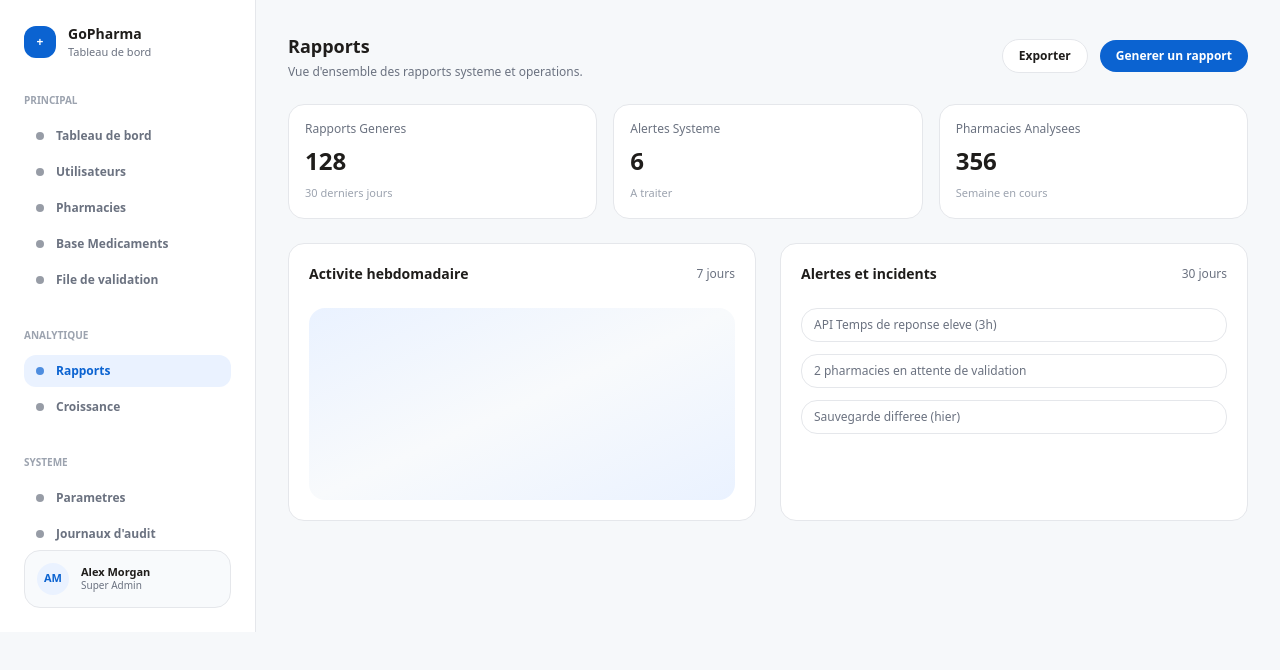
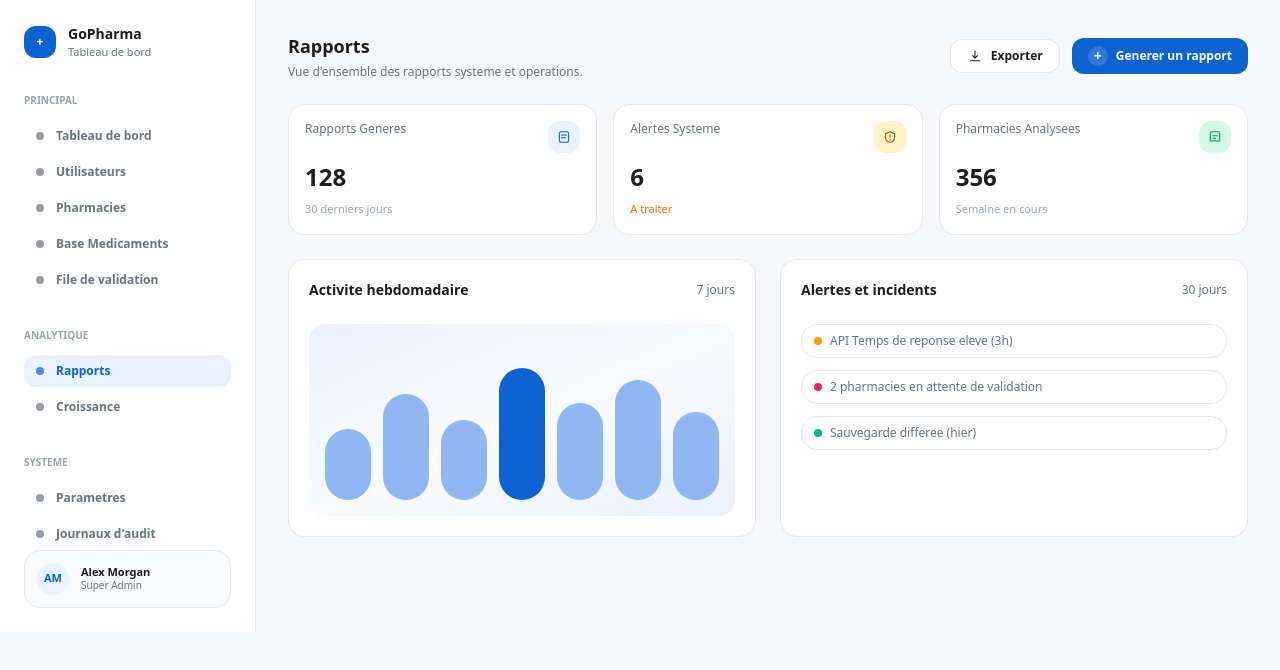
Before and after one commit to ai-embed/gopharma, a Next.js app: page /admin/reports in a window 1280 px wide. Shown: the top 670 px of the page. Built offline with nearby package versions, Linux system fonts and the light colour scheme.

Commit message:
feat: align admin reports and growth

```diff
--- a/src/app/admin/growth/page.tsx
+++ b/src/app/admin/growth/page.tsx
@@ -1,8 +1,88 @@
 const growthStats = [
-  { label: "Nouveaux utilisateurs", value: "+18%", note: "Ce mois" },
-  { label: "Pharmacies ajoutees", value: "+12", note: "Ce mois" },
-  { label: "Recherches totales", value: "98k", note: "30 jours" },
+  {
+    label: "Nouveaux utilisateurs",
+    value: "+18%",
+    note: "Ce mois",
+    noteTone: "emerald",
+    tone: "blue",
+    icon: (
+      <svg viewBox="0 0 24 24" className="h-4 w-4" aria-hidden="true">
+        <path
+          d="M8 11a3 3 0 1 0-3-3 3 3 0 0 0 3 3zm8 0a3 3 0 1 0-3-3 3 3 0 0 0 3 3z"
+          fill="currentColor"
+        />
+        <path
+          d="M4 18a4 4 0 0 1 8 0M12 18a4 4 0 0 1 8 0"
+          fill="none"
+          stroke="currentColor"
+          strokeWidth="1.6"
+          strokeLinecap="round"
+        />
+      </svg>
+    ),
+  },
+  {
+    label: "Pharmacies ajoutees",
+    value: "+12",
+    note: "Ce mois",
+    noteTone: "slate",
+    tone: "emerald",
+    icon: (
+      <svg viewBox="0 0 24 24" className="h-4 w-4" aria-hidden="true">
+        <path
+          d="M7 4h10a2 2 0 0 1 2 2v12H5V6a2 2 0 0 1 2-2z"
+          fill="none"
+          stroke="currentColor"
+          strokeWidth="1.6"
+        />
+        <path
+          d="M9 10h6M9 14h4"
+          fill="none"
+          stroke="currentColor"
+          strokeWidth="1.6"
+          strokeLinecap="round"
+        />
+      </svg>
+    ),
+  },
+  {
+    label: "Recherches totales",
+    value: "98k",
+    note: "30 jours",
+    noteTone: "slate",
+    tone: "amber",
+    icon: (
+      <svg viewBox="0 0 24 24" className="h-4 w-4" aria-hidden="true">
+        <circle
+          cx="11"
+          cy="11"
+          r="7"
+          fill="none"
+          stroke="currentColor"
+          strokeWidth="1.6"
+        />
+        <path
+          d="M20 20l-3.5-3.5"
+          fill="none"
+          stroke="currentColor"
+          strokeWidth="1.6"
+          strokeLinecap="round"
+        />
+      </svg>
+    ),
+  },
 ];
+
+const toneStyles: Record<string, string> = {
+  blue: "bg-[#EAF2FF] text-[#0B63D1]",
+  emerald: "bg-emerald-100 text-emerald-600",
+  amber: "bg-amber-100 text-amber-700",
+};
+
+const noteStyles: Record<string, string> = {
+  emerald: "text-emerald-600",
+  slate: "text-[#9CA3AF]",
+};
 
 export default function AdminGrowthPage() {
   return (
@@ -14,7 +94,31 @@ export default function AdminGrowthPage() {
                 Indicateurs de croissance et adoption.
               </p>
             </div>
-            <button className="rounded-full bg-[#0B63D1] px-4 py-2 text-xs font-semibold text-white">
+            <button className="inline-flex items-center gap-2 rounded-xl bg-[#0B63D1] px-4 py-2 text-xs font-semibold text-white">
+              <svg viewBox="0 0 24 24" className="h-4 w-4" aria-hidden="true">
+                <path
+                  d="M12 5v9"
+                  fill="none"
+                  stroke="currentColor"
+                  strokeWidth="1.6"
+                  strokeLinecap="round"
+                />
+                <path
+                  d="M8.5 11.5L12 15l3.5-3.5"
+                  fill="none"
+                  stroke="currentColor"
+                  strokeWidth="1.6"
+                  strokeLinecap="round"
+                  strokeLinejoin="round"
+                />
+                <path
+                  d="M5 19h14"
+                  fill="none"
+                  stroke="currentColor"
+                  strokeWidth="1.6"
+                  strokeLinecap="round"
+                />
+              </svg>
               Exporter les donnees
             </button>
           </div>
@@ -25,9 +129,20 @@ export default function AdminGrowthPage() {
                 key={stat.label}
                 className="rounded-2xl border border-[#E5E7EB] bg-white p-4"
               >
-                <p className="text-xs text-[#6B7280]">{stat.label}</p>
+                <div className="flex items-start justify-between gap-2">
+                  <p className="text-xs text-[#6B7280]">{stat.label}</p>
+                  <span
+                    className={`flex h-8 w-8 items-center justify-center rounded-xl ${
+                      toneStyles[stat.tone]
+                    }`}
+                  >
+                    {stat.icon}
+                  </span>
+                </div>
                 <p className="mt-2 text-2xl font-semibold">{stat.value}</p>
-                <p className="mt-2 text-[11px] text-[#9CA3AF]">{stat.note}</p>
+                <p className={`mt-2 text-[11px] ${noteStyles[stat.noteTone]}`}>
+                  {stat.note}
+                </p>
               </div>
             ))}
           </div>
@@ -35,19 +150,28 @@ export default function AdminGrowthPage() {
           <div className="mt-6 grid gap-6 lg:grid-cols-2">
             <div className="rounded-2xl border border-[#E5E7EB] bg-white p-5">
               <h2 className="text-sm font-semibold">Adoption par region</h2>
-              <div className="mt-6 h-52 rounded-2xl bg-gradient-to-br from-[#EAF2FF] via-[#F8FAFC] to-[#EAF2FF]" />
+              <div className="mt-6 flex h-52 items-center justify-center rounded-2xl bg-gradient-to-br from-[#EAF2FF] via-[#F8FAFC] to-[#EAF2FF]">
+                <div className="grid w-40 gap-3">
+                  <div className="h-2 rounded-full bg-[#0B63D1]" />
+                  <div className="h-2 rounded-full bg-[#7AA7F0]" />
+                  <div className="h-2 rounded-full bg-[#C6DAFA]" />
+                </div>
+              </div>
             </div>
             <div className="rounded-2xl border border-[#E5E7EB] bg-white p-5">
               <h2 className="text-sm font-semibold">Cohortes d&apos;utilisateurs</h2>
               <div className="mt-6 space-y-3 text-xs text-[#6B7280]">
-                <div className="rounded-2xl border border-[#E5E7EB] px-3 py-2">
-                  Semaine 1 : retention 62%
+                <div className="flex items-center justify-between rounded-2xl border border-[#E5E7EB] px-3 py-2">
+                  <span>Semaine 1</span>
+                  <span className="font-semibold text-emerald-600">62%</span>
                 </div>
-                <div className="rounded-2xl border border-[#E5E7EB] px-3 py-2">
-                  Semaine 2 : retention 48%
+                <div className="flex items-center justify-between rounded-2xl border border-[#E5E7EB] px-3 py-2">
+                  <span>Semaine 2</span>
+                  <span className="font-semibold text-amber-600">48%</span>
                 </div>
-                <div className="rounded-2xl border border-[#E5E7EB] px-3 py-2">
-                  Semaine 3 : retention 34%
+                <div className="flex items-center justify-between rounded-2xl border border-[#E5E7EB] px-3 py-2">
+                  <span>Semaine 3</span>
+                  <span className="font-semibold text-rose-600">34%</span>
                 </div>
               </div>
             </div>
--- a/src/app/admin/reports/page.tsx
+++ b/src/app/admin/reports/page.tsx
@@ -3,18 +3,92 @@ const reportCards = [
     label: "Rapports Generes",
     value: "128",
     note: "30 derniers jours",
+    noteTone: "slate",
+    tone: "blue",
+    icon: (
+      <svg viewBox="0 0 24 24" className="h-4 w-4" aria-hidden="true">
+        <rect
+          x="5"
+          y="4"
+          width="14"
+          height="16"
+          rx="3"
+          fill="none"
+          stroke="currentColor"
+          strokeWidth="1.6"
+        />
+        <path
+          d="M8 9h8M8 13h6"
+          fill="none"
+          stroke="currentColor"
+          strokeWidth="1.6"
+          strokeLinecap="round"
+        />
+      </svg>
+    ),
   },
   {
     label: "Alertes Systeme",
     value: "6",
     note: "A traiter",
+    noteTone: "amber",
+    tone: "amber",
+    icon: (
+      <svg viewBox="0 0 24 24" className="h-4 w-4" aria-hidden="true">
+        <path
+          d="M12 4l7 3v5c0 4.5-3 7.5-7 8-4-0.5-7-3.5-7-8V7l7-3z"
+          fill="none"
+          stroke="currentColor"
+          strokeWidth="1.6"
+          strokeLinejoin="round"
+        />
+        <path
+          d="M12 9v4"
+          fill="none"
+          stroke="currentColor"
+          strokeWidth="1.6"
+          strokeLinecap="round"
+        />
+        <circle cx="12" cy="16.5" r="1" fill="currentColor" />
+      </svg>
+    ),
   },
   {
     label: "Pharmacies Analysees",
     value: "356",
     note: "Semaine en cours",
+    noteTone: "slate",
+    tone: "emerald",
+    icon: (
+      <svg viewBox="0 0 24 24" className="h-4 w-4" aria-hidden="true">
+        <path
+          d="M7 4h10a2 2 0 0 1 2 2v12H5V6a2 2 0 0 1 2-2z"
+          fill="none"
+          stroke="currentColor"
+          strokeWidth="1.6"
+        />
+        <path
+          d="M9 10h6M9 14h4"
+          fill="none"
+          stroke="currentColor"
+          strokeWidth="1.6"
+          strokeLinecap="round"
+        />
+      </svg>
+    ),
   },
 ];
+
+const toneStyles: Record<string, string> = {
+  blue: "bg-[#EAF2FF] text-[#0B63D1]",
+  amber: "bg-amber-100 text-amber-700",
+  emerald: "bg-emerald-100 text-emerald-600",
+};
+
+const noteStyles: Record<string, string> = {
+  slate: "text-[#9CA3AF]",
+  amber: "text-amber-600",
+};
 
 export default function AdminReportsPage() {
   return (
@@ -27,10 +101,37 @@ export default function AdminReportsPage() {
               </p>
             </div>
             <div className="flex items-center gap-3">
-              <button className="rounded-full border border-[#E5E7EB] bg-white px-4 py-2 text-xs font-semibold text-[#1F1D1B]">
+              <button className="inline-flex items-center gap-2 rounded-xl border border-[#E5E7EB] bg-white px-4 py-2 text-xs font-semibold text-[#1F1D1B]">
+                <svg viewBox="0 0 24 24" className="h-4 w-4" aria-hidden="true">
+                  <path
+                    d="M12 5v9"
+                    fill="none"
+                    stroke="currentColor"
+                    strokeWidth="1.6"
+                    strokeLinecap="round"
+                  />
+                  <path
+                    d="M8.5 11.5L12 15l3.5-3.5"
+                    fill="none"
+                    stroke="currentColor"
+                    strokeWidth="1.6"
+                    strokeLinecap="round"
+                    strokeLinejoin="round"
+                  />
+                  <path
+                    d="M5 19h14"
+                    fill="none"
+                    stroke="currentColor"
+                    strokeWidth="1.6"
+                    strokeLinecap="round"
+                  />
+                </svg>
                 Exporter
               </button>
-              <button className="rounded-full bg-[#0B63D1] px-4 py-2 text-xs font-semibold text-white">
+              <button className="inline-flex items-center gap-2 rounded-xl bg-[#0B63D1] px-4 py-2 text-xs font-semibold text-white">
+                <span className="flex h-5 w-5 items-center justify-center rounded-full bg-white/15 text-sm leading-none">
+                  +
+                </span>
                 Generer un rapport
               </button>
             </div>
@@ -42,9 +143,20 @@ export default function AdminReportsPage() {
                 key={card.label}
                 className="rounded-2xl border border-[#E5E7EB] bg-white p-4"
               >
-                <p className="text-xs text-[#6B7280]">{card.label}</p>
+                <div className="flex items-start justify-between gap-2">
+                  <p className="text-xs text-[#6B7280]">{card.label}</p>
+                  <span
+                    className={`flex h-8 w-8 items-center justify-center rounded-xl ${
+                      toneStyles[card.tone]
+                    }`}
+                  >
+                    {card.icon}
+                  </span>
+                </div>
                 <p className="mt-2 text-2xl font-semibold">{card.value}</p>
-                <p className="mt-2 text-[11px] text-[#9CA3AF]">{card.note}</p>
+                <p className={`mt-2 text-[11px] ${noteStyles[card.noteTone]}`}>
+                  {card.note}
+                </p>
               </div>
             ))}
           </div>
@@ -55,7 +167,17 @@ export default function AdminReportsPage() {
                 <h2 className="text-sm font-semibold">Activite hebdomadaire</h2>
                 <span className="text-xs text-[#6B7280]">7 jours</span>
               </div>
-              <div className="mt-6 h-48 rounded-2xl bg-gradient-to-br from-[#EAF2FF] via-[#F8FAFC] to-[#EAF2FF]" />
+              <div className="mt-6 flex h-48 items-end gap-3 rounded-2xl bg-gradient-to-br from-[#EAF2FF] via-[#F8FAFC] to-[#EAF2FF] px-4 pb-4">
+                {[40, 60, 45, 75, 55, 68, 50].map((value, idx) => (
+                  <div
+                    key={value}
+                    className={`flex-1 rounded-full ${
+                      idx === 3 ? "bg-[#0B63D1]" : "bg-[#90B7F2]"
+                    }`}
+                    style={{ height: `${value}%` }}
+                  />
+                ))}
+              </div>
             </div>
             <div className="rounded-2xl border border-[#E5E7EB] bg-white p-5">
               <div className="flex items-center justify-between">
@@ -63,13 +185,16 @@ export default function AdminReportsPage() {
                 <span className="text-xs text-[#6B7280]">30 jours</span>
               </div>
               <div className="mt-6 space-y-3 text-xs text-[#6B7280]">
-                <div className="rounded-2xl border border-[#E5E7EB] px-3 py-2">
+                <div className="flex items-center gap-2 rounded-2xl border border-[#E5E7EB] px-3 py-2">
+                  <span className="h-2 w-2 rounded-full bg-amber-500" />
                   API Temps de reponse eleve (3h)
                 </div>
-                <div className="rounded-2xl border border-[#E5E7EB] px-3 py-2">
+                <div className="flex items-center gap-2 rounded-2xl border border-[#E5E7EB] px-3 py-2">
+                  <span className="h-2 w-2 rounded-full bg-rose-500" />
                   2 pharmacies en attente de validation
                 </div>
-                <div className="rounded-2xl border border-[#E5E7EB] px-3 py-2">
+                <div className="flex items-center gap-2 rounded-2xl border border-[#E5E7EB] px-3 py-2">
+                  <span className="h-2 w-2 rounded-full bg-emerald-500" />
                   Sauvegarde differee (hier)
                 </div>
               </div>
```
Also changed, not shown: 1 other file (tests, documents, lock files or other folders).
